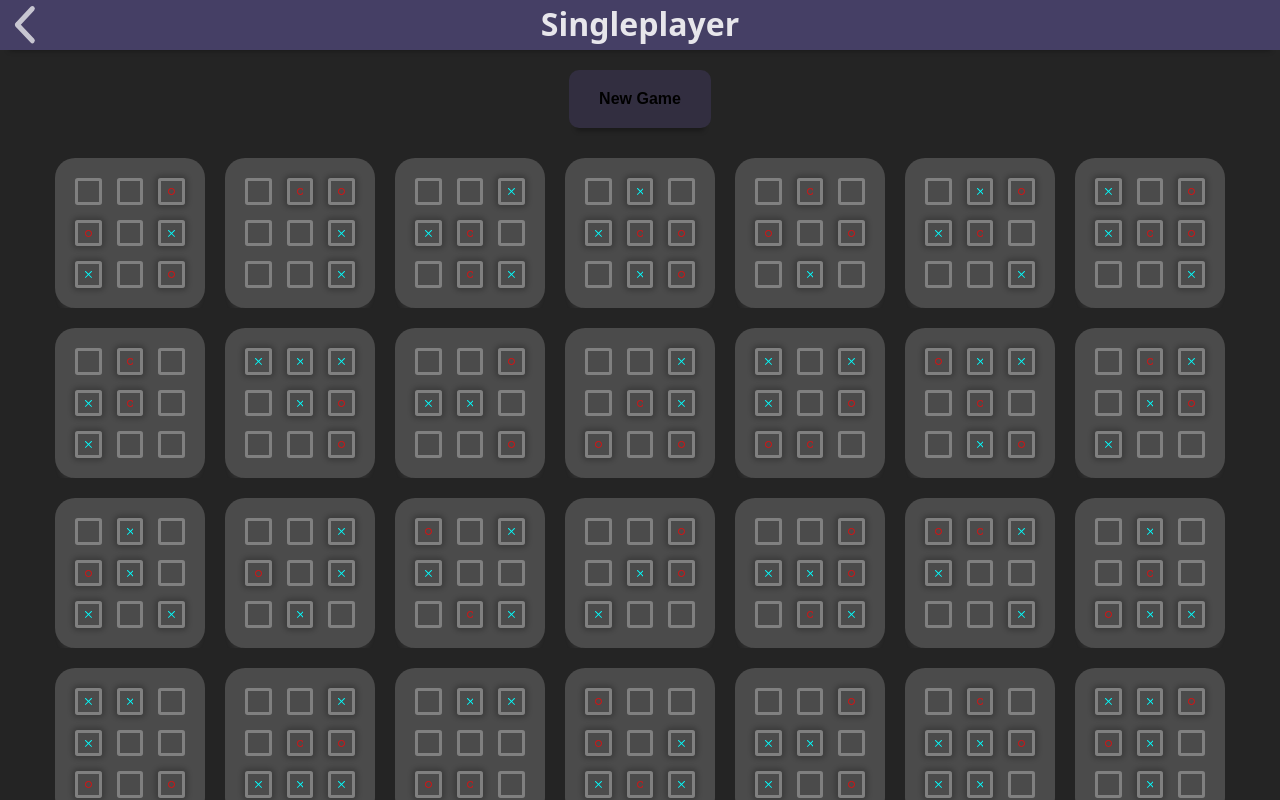
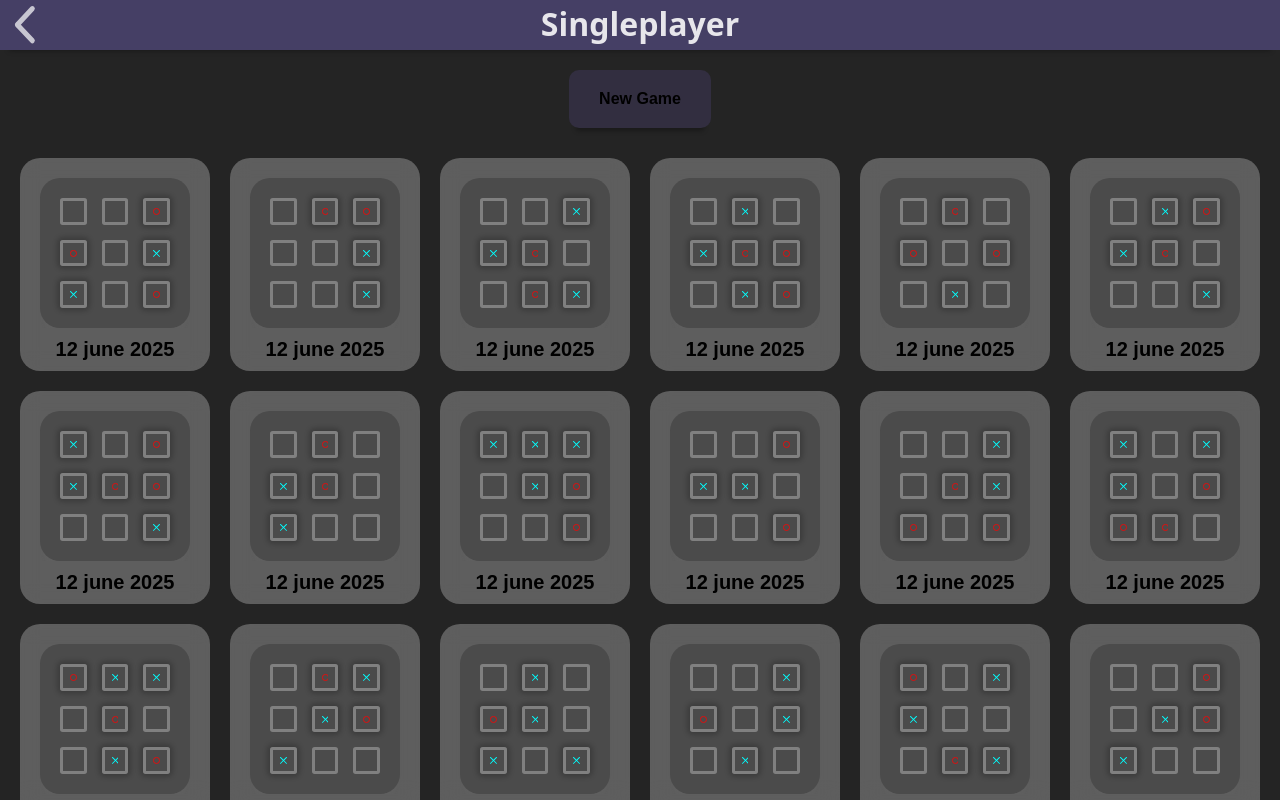
Before and after one commit to RAPrograms/Tic-Tac-Toe-Web-Client, a Svelte app: page / in a window 1280 px wide. Both pictures are taken after a click on the button "Singleplayer". Built offline with nearby package versions, Linux system fonts and the light colour scheme.

Commit message:
Continue game button functionality working

```diff
--- a/src/screens/SinglePlayer.svelte
+++ b/src/screens/SinglePlayer.svelte
@@ -10,7 +10,10 @@
     let gameInstance: GameInstance | undefined = undefined
     let turn
 
-
+    function openGame(instance: GameInstance){
+        gameInstance = instance
+        turn = instance.turn
+    }
 
 
 
@@ -48,17 +51,15 @@
 {:else}
     <MenuLayout title="Singleplayer" onExit={() => screen.set("main")}>
         <div class="bnt new-game">
-            <Button enabled={true} onclick={() => {
-                gameInstance = GameInstance.new(3)
-                turn = gameInstance.turn
-            }}>New Game</Button>
+            <Button enabled={true} onclick={() => openGame(GameInstance.new(3)) }>New Game</Button>
         </div>
 
         <section class="continue-game">
             {#each fakeDB as instance}
-                <article>
+                <button onclick={() => openGame(instance) }>
                     <Board {instance} onCellSelect={() => false} onFinish={() => {}}/>
-                </article>
+                    <div>12 june 2025</div>
+                </button>
             {/each}
         </section>
     </MenuLayout>
@@ -72,9 +73,10 @@
     }
 
     div.bnt.new-game{
+        position: sticky;
+        z-index: 1;
         top: 0;
         left: 0;
-        position: sticky;
     }
 
     :global([data-menu="tic-tac-toe"]) :global(.board){
@@ -83,9 +85,33 @@
     }
 
     section.continue-game{
+        justify-content: center;
+        flex-wrap: wrap;
         display: flex;
-        justify-content: center;
+        z-index: 0;
         gap: 20px;
-        flex-wrap: wrap;
+
+        & > button{
+            background: rgba(162, 162, 162, 0.466);
+            transition: 400ms box-shadow ease-out;
+            box-shadow: 0px 0px 0px -10px white;
+            padding: 20px 20px 10px 20px;
+            backdrop-filter: blur(10px);
+            box-sizing: border-box;
+            border-radius: 20px;
+            cursor: pointer;
+            border: none;
+
+            & > div{
+                font-weight: bold;
+                margin-top: 10px;
+                font-size: 20px;
+            }
+
+            &:hover{
+                box-shadow: 0px 0px 30px -10px white;
+                transition: 150ms box-shadow ease-in;
+            }
+        }
     }
 </style>
```
